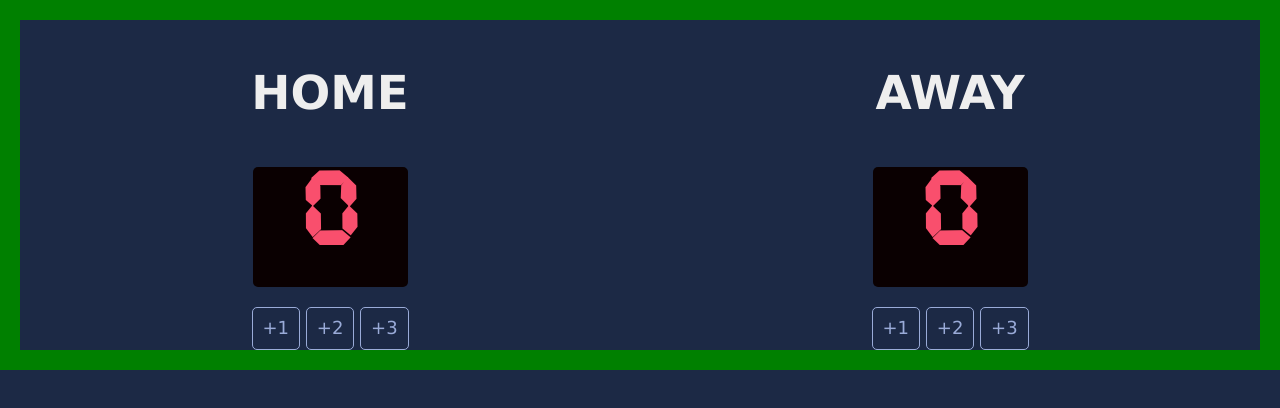
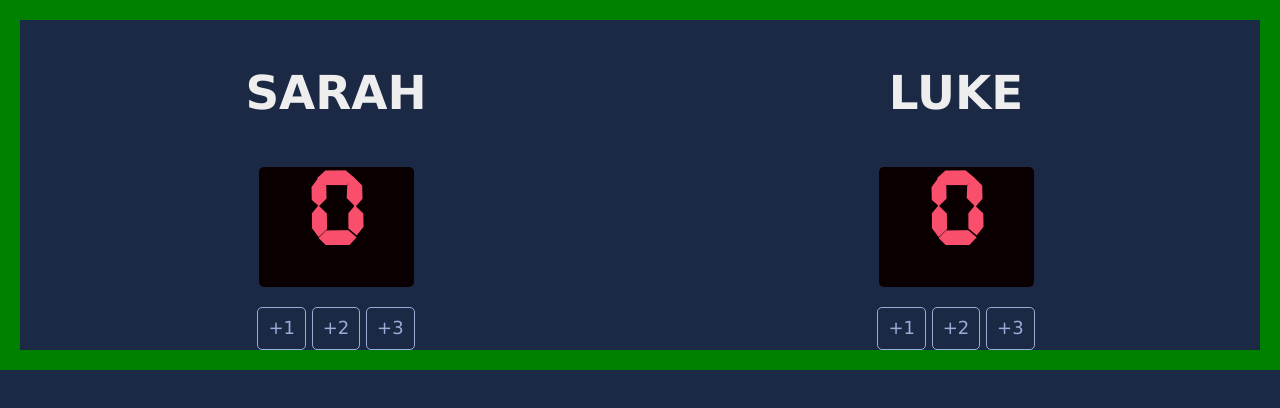
Before and after one commit to LTGDev/Basketball-score-tracker, a plain HTML site: page index.html in a window 1280 px wide. Drawn offline with nearby package versions, Linux system fonts and the light colour scheme.

Commit message:
Update score header
Change score header from HOME and AWAY to SARAH and LUKE

```diff
--- a/index.html
+++ b/index.html
@@ -6,7 +6,7 @@
     <body>
         <div class="container">
             <div>
-                <h3>HOME</h3>
+                <h3>SARAH</h3>
                 <h2 class="home-score" id="home-el">0</h2>
                  <div class="buttons">
                     <button id="home1" onclick="add1()">+1</button>
@@ -15,7 +15,7 @@
                 </div>
             </div>
             <div>
-                <h3>AWAY</h3>
+                <h3>LUKE</h3>
                   <h2 class="guest-score" id="guest-el">0</h2>
                  <div class="buttons">
                    <button id="guest1" onclick="add1guest()">+1</button>
```
